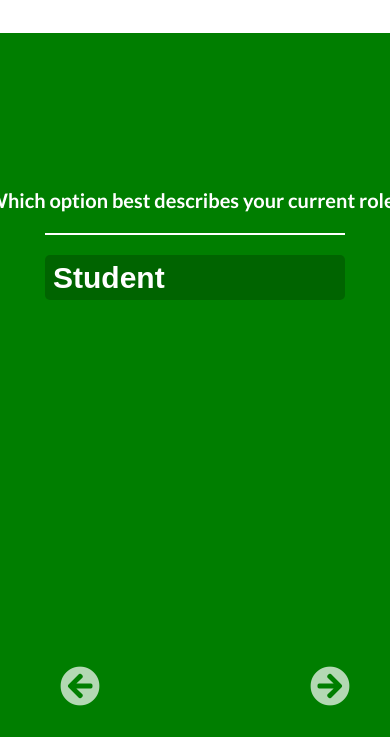
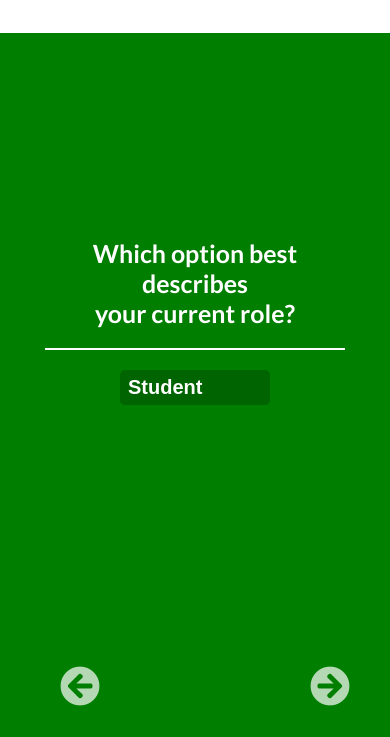
Before and after one commit to frankRose1/survey-form, a plain HTML site: page index.html in a window 390 px wide. Both pictures are taken after a click on the link 330 px from the left and 793 px from the top of the page. Shown: the part 107-844 px from the top of the page. Drawn offline with nearby package versions, Linux system fonts and the light colour scheme.

Commit message:
added to the media queries

```diff
--- a/css/main.css
+++ b/css/main.css
@@ -67,7 +67,6 @@ legend{
     font-size: 35px;
     line-height: 40px;
     font-weight: 700;
-    letter-spacing: 1.5;
 }
 
 legend::after {
@@ -150,6 +149,7 @@ textarea.other.show, textarea.other2.show {
   position:absolute;
   top:35%;
   left: 50%;
+  padding:  50px;
   transform: translateX(-50%);
 }
 
@@ -291,14 +291,24 @@ button[type="submit"]:hover {
 
  /* MEDIA QUERIES */
 @media (max-width: 500px) {
-    .f1 legend, .f3 legend  {
+    legend {
         font-size:  25px;
         line-height: 30px;
+        margin:  0 80px;
     }
 
-    .f2 legend{
-        font-size: 20px;
+    .custom-select select {
+        width:  150px;
+        font-size:  20px;
         line-height:  25px;
+    }
+    .checkboxes {
+        justify-content: center;
+    }
+
+    textarea.other, textarea.other2, textarea.comments {
+        width: 250px;
+        font-size: 14px;
     }
 
     .lt{
--- a/index.html
+++ b/index.html
@@ -40,7 +40,7 @@
     </fieldset>
     <fieldset class="f2">
         <div class="form-content">
-            <legend>Which option best describes your current role?</legend>
+            <legend>Which option best describes<br>your current role?</legend>
             <div class="custom-select">
                 <select name="roles" id="dropdown">
                     <option value="default" disabled>Select An Option</option>
```
